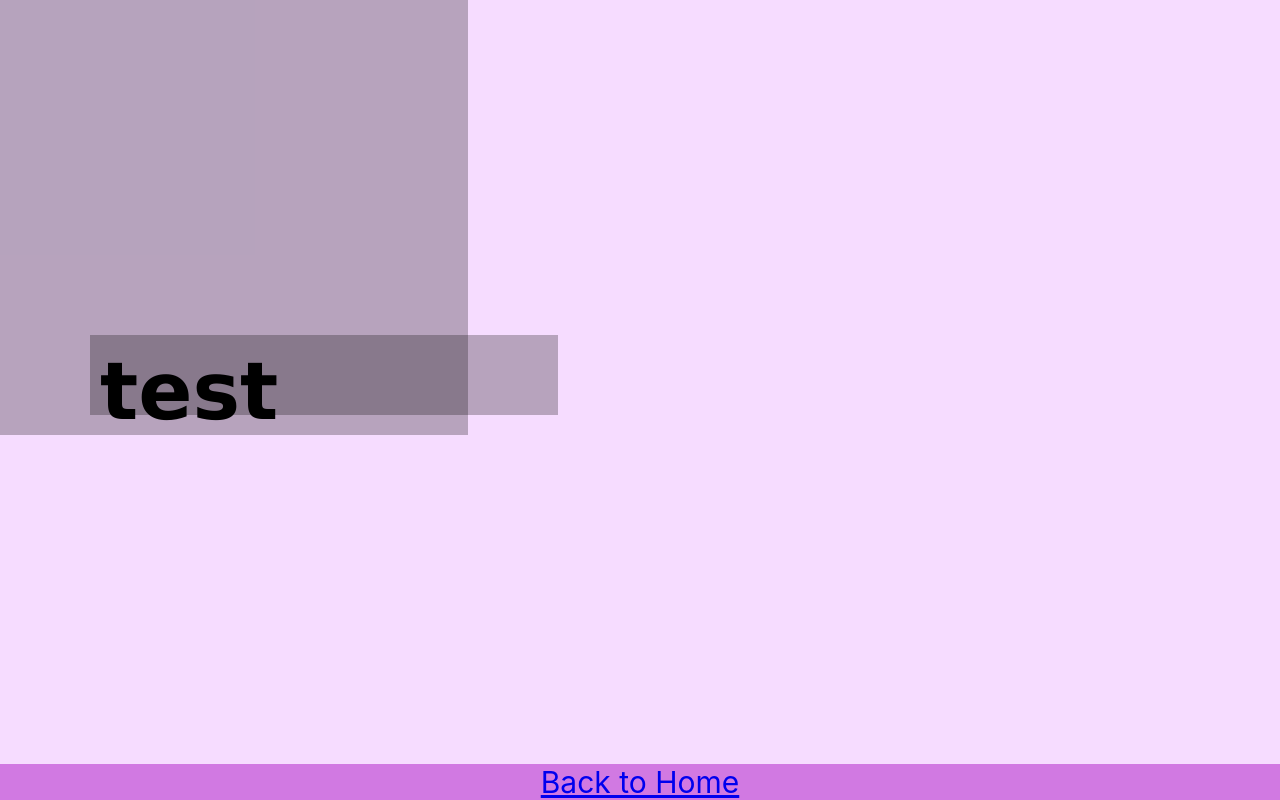
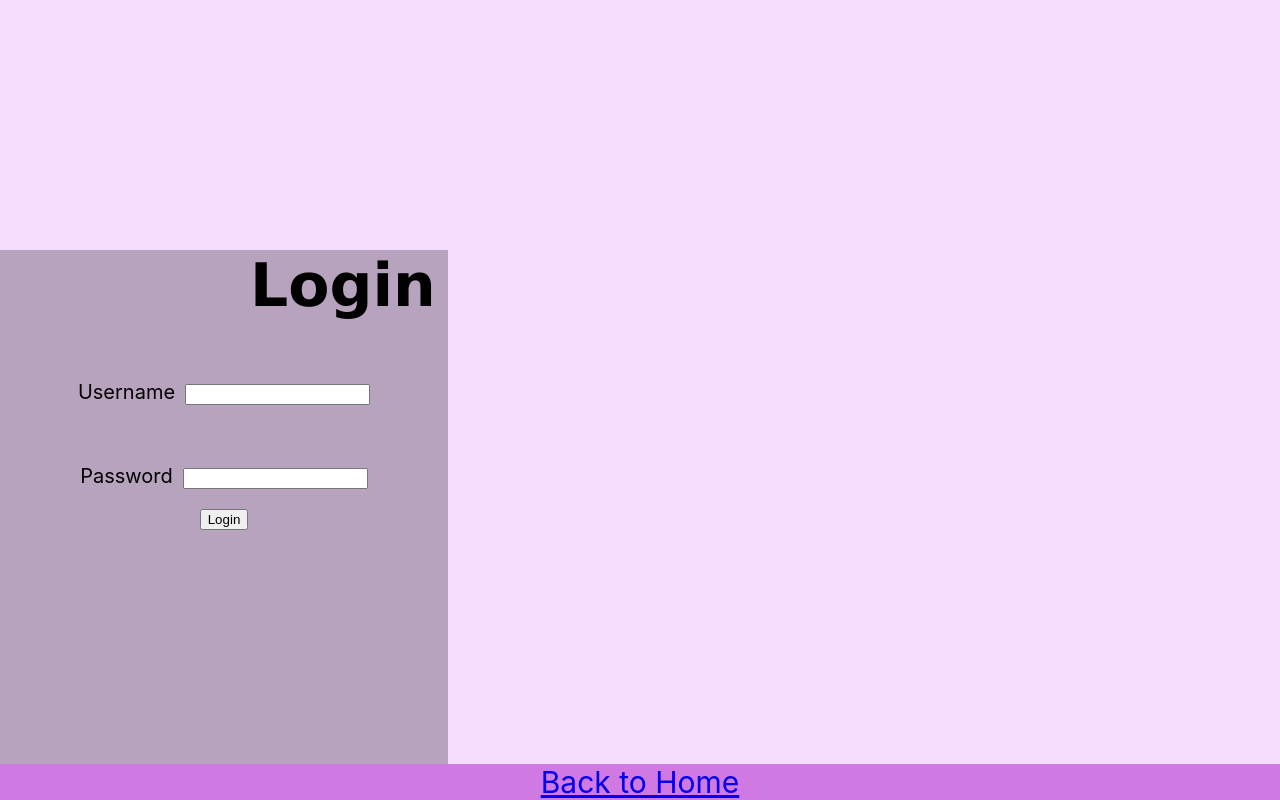
Before and after one commit to wanderingAviator/language-learning-project, a React (Create React App) app in the folder frontend/: page /login in a window 1280 px wide. Shown: the top 800 px of the page. Built offline with nearby package versions, Linux system fonts and the light colour scheme.

Commit message:
added yesterday's work

```diff
--- a/frontend/src/components/Login/Login.css
+++ b/frontend/src/components/Login/Login.css
@@ -1,37 +1,41 @@
-body {
-    background:  rgb(246, 220, 255);
-    font-family: Arial, Impact,;
+.sidebar {
+  background-color: rgba(0, 0, 0, 0.26);
+  width: 35%;
+  height:100vh;
+  white-space: nowrap;
+}
+.sidebar h1 {
     display: flex;
-    /*height: 100vh;*/
-    margin: 0;
-    padding: 0;
-    /*background-attachment: fixed;*/
-    flex-direction: column;
-}
-.text-container h1 {
-    height: 60px;
-    display: flex;
+    align-content:center;
+    margin-top:250px;
+    margin-left:250px;
     color: rgb(0, 0, 0);
     font-family: Verdana, Geneva, Tahoma, sans-serif;
-    font-size: 20px;
+    font-size: 60px;
 }
 
-.header {
-    background: rgb(209, 121, 226);
-    font-size: 30px;
-    width: 100%;
+.sidebar h2 {
+  display: flex;
+  margin-left:250px;
+  color: rgb(0, 0, 0);
+  font-family: Verdana, Geneva, Tahoma, sans-serif;
+  font-size: 40px;
 }
 
-  .text-container {
-    background-color: rgba(0, 0, 0, 0.26);
-    margin-right: 65%;
-    padding:10px;
-    font-size: 10px;
-    width: 35%;
-    white-space: nowrap;
+.sidebar p {
+  display:inline-flex;
+  font-size:20px;
+  margin-right:10px;
 }
 
-  .footer {
+.space img{
+  width: 750px;
+  height: 750px;
+  border: 2px solid black;
+  float:right;
+}
+
+.loginfooter {
   background: rgb(209, 121, 226);
   font-size: 30px;
   width: 100%;
--- a/frontend/src/components/Login/Login.js
+++ b/frontend/src/components/Login/Login.js
@@ -1,16 +1,31 @@
 import React from 'react'
 import "./Login.css"
+import logo from './image.png';
 import { Link } from 'react-router-dom'
+
+console.log(logo);
 
 const Login = () => {
   return (
     <div classname="Login-container">
-      <div className="text-container">
-      <h1>test</h1>
 
+     <div className="sidebar">
+        <h1>Login</h1>
+        <p>Username</p>
+        <input type="text" id="Username"/>
+        <br></br>
+        <br></br>
+        <p>Password</p>
+        <input type="password" id="Password"/>
+        <br></br>
+        <button>Login</button>
       </div>
 
-      <div className="footer">
+      <div className="space">
+        <img src={logo} alt = "logo img"/>
+      </div>
+
+      <div className="loginfooter">
         <Link to='/'>Back to Home</Link>
       </div>
     </div>
--- a/frontend/src/components/Mainpage/MainPage.css
+++ b/frontend/src/components/Mainpage/MainPage.css
@@ -1,14 +1,8 @@
 body {
-    background:  rgb(246, 220, 255);
-    font-family: Arial, Impact,;
-    display: flex;
-    height: 100vh;
-    margin: 0;
-    padding: 0;
     background-attachment: fixed;
     flex-direction: column;
 }
-.header h1 {
+.mainheader h1 {
     margin-top: 0px;
     margin-bottom: 10px;
     margin-left: 10px;
@@ -20,7 +14,7 @@ body {
     font-family: Verdana, Geneva, Tahoma, sans-serif;
     font-size: 60px;
 }
-.header h2 {
+.mainheader h2 {
     margin-top: 0px;
     margin-bottom: 0px;
     margin-left: 10px;
@@ -32,7 +26,7 @@ body {
     font-family: Verdana, Geneva, Tahoma, sans-serif;
     font-size: 30px;
 }
-.header h3 {
+.mainheader h3 {
     margin-right:10px;
     display: flex;
     justify-content: right;
@@ -42,13 +36,13 @@ body {
     font-size: 20px;
 }
 
-.header {
+.mainheader {
     background: rgb(209, 121, 226);
     font-size: 30px;
     width: 100%;
   }
 
-  .footer {
+  .mainfooter {
     background: rgb(209, 121, 226);
     font-size: 30px;
     width: 100%;
--- a/frontend/src/components/Mainpage/MainPage.js
+++ b/frontend/src/components/Mainpage/MainPage.js
@@ -17,7 +17,7 @@ const MainPage = () => {
   return (
     <div className="MainPage-container">
 
-      <div class="header">
+      <div class="mainheader">
         <h1>Language Learning App idk if we picked a name</h1>
         <h2>ver 1.0</h2>
         <h3>Username</h3>
@@ -32,7 +32,7 @@ const MainPage = () => {
         <img src={ph5} alt = "ph5 img" style={{float:'left',marginLeft:100,marginTop:200,width:250,height:250}}/>
       </div>
 
-      <div class ="footer">
+      <div class ="mainfooter">
         <Link to='/' style={{float:'right',marginRight:10}}>Logout</Link>
       </div>
 
```
Lines whose indentation alone changed are shown as unchanged.
